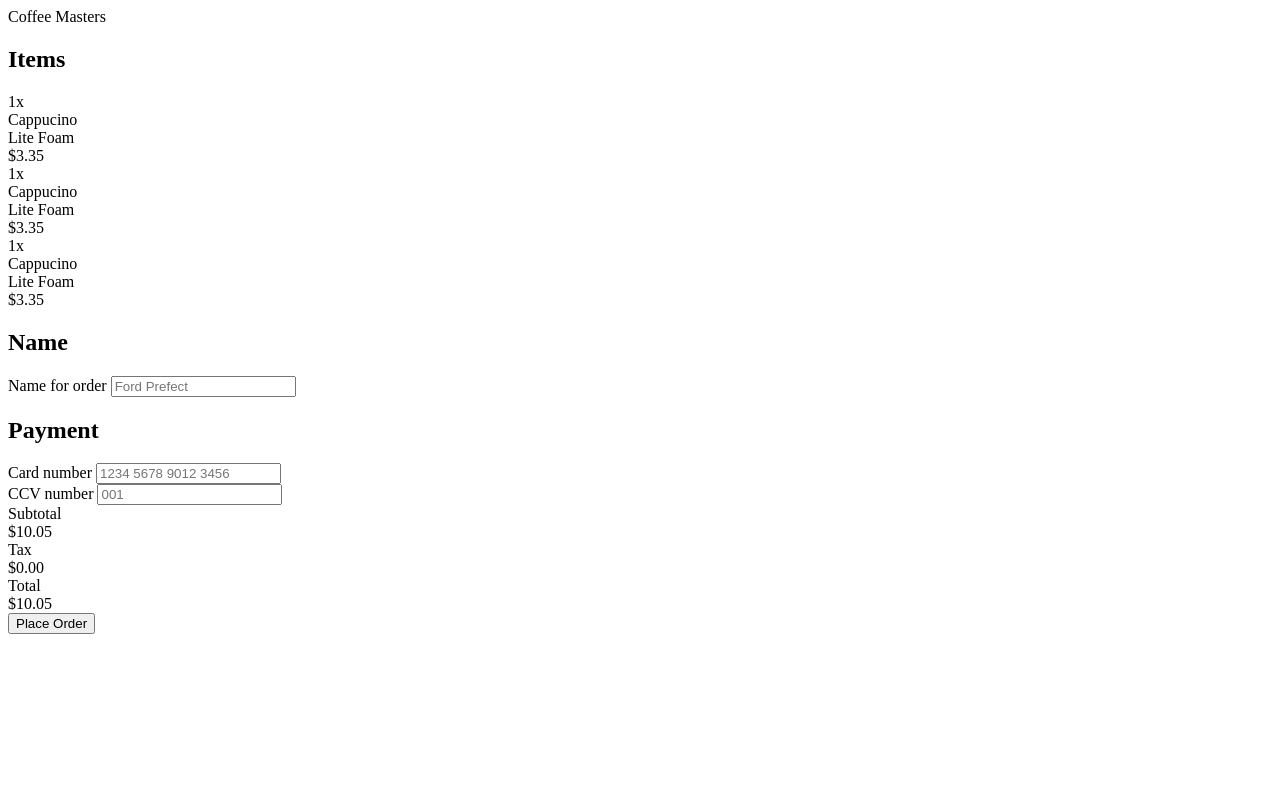
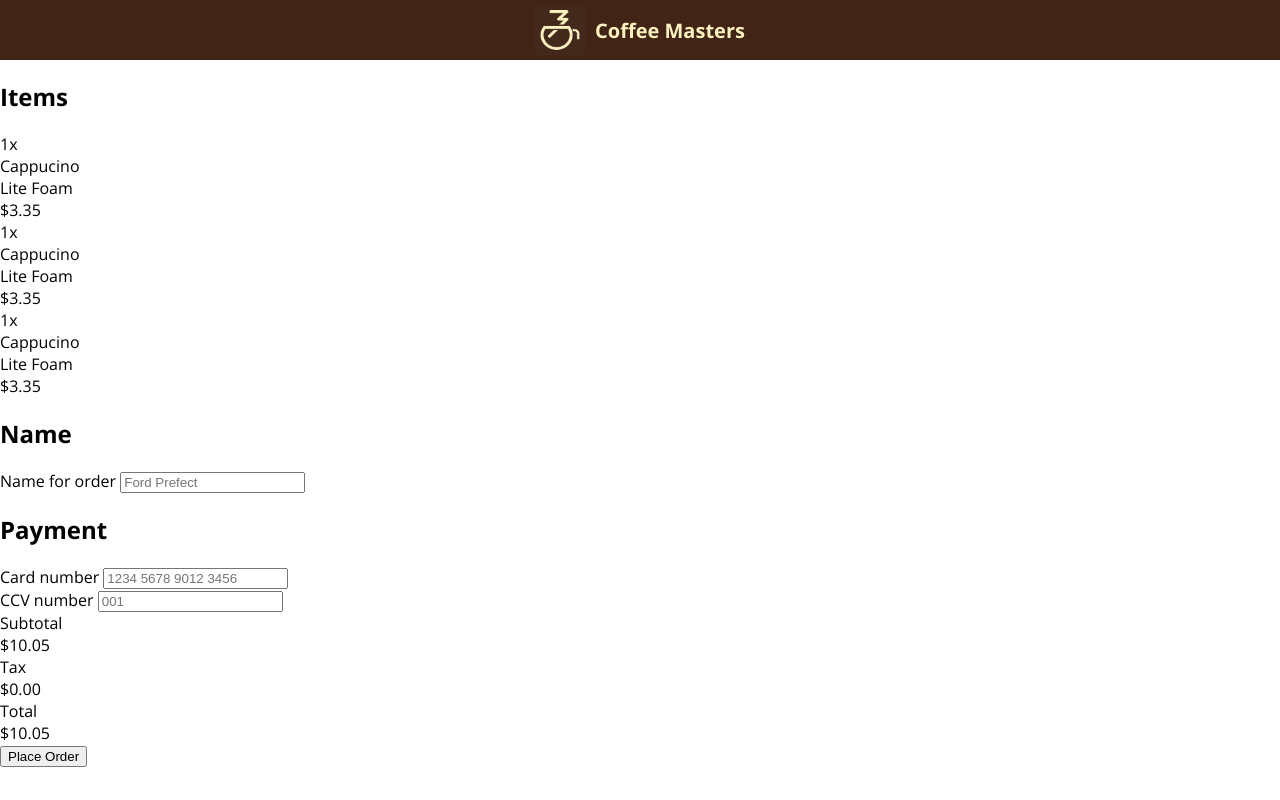
Before and after one commit to didierganthier/coffee-masters, a website: page index.html in a window 1280 px wide. Drawn offline with nearby package versions, Linux system fonts and the light colour scheme.

Commit message:
Design Navbar

```diff
--- a/index.html
+++ b/index.html
@@ -10,7 +10,10 @@
 </head>
 <body>
     <div>
-        <nav>Coffee Masters</nav>
+        <nav class="navigation">
+                <img src="images/logo.png" alt="logo" class="logo">
+                <h1>Coffee Masters</h1>
+        </nav>
         <div>
             <div>
                 <h2>Items</h2>
--- a/style.css
+++ b/style.css
@@ -1,3 +1,24 @@
 body {
   background-color: #fff;
+  margin: 0%;
+  font-family: 'Open Sans', sans-serif;
 }
+
+.navigation {
+  background-color: #412415;
+  display: flex;
+  flex-direction: row;
+  justify-content: center;
+  align-items: center;
+  gap: 10px;
+}
+
+.navigation img {
+  width: 50px;
+  height: 50px;
+}
+
+.navigation h1 {
+  color: #fbf1bf;
+  font-size: 20px;
+}
```
Also changed, not shown: images/logo.png (added).
